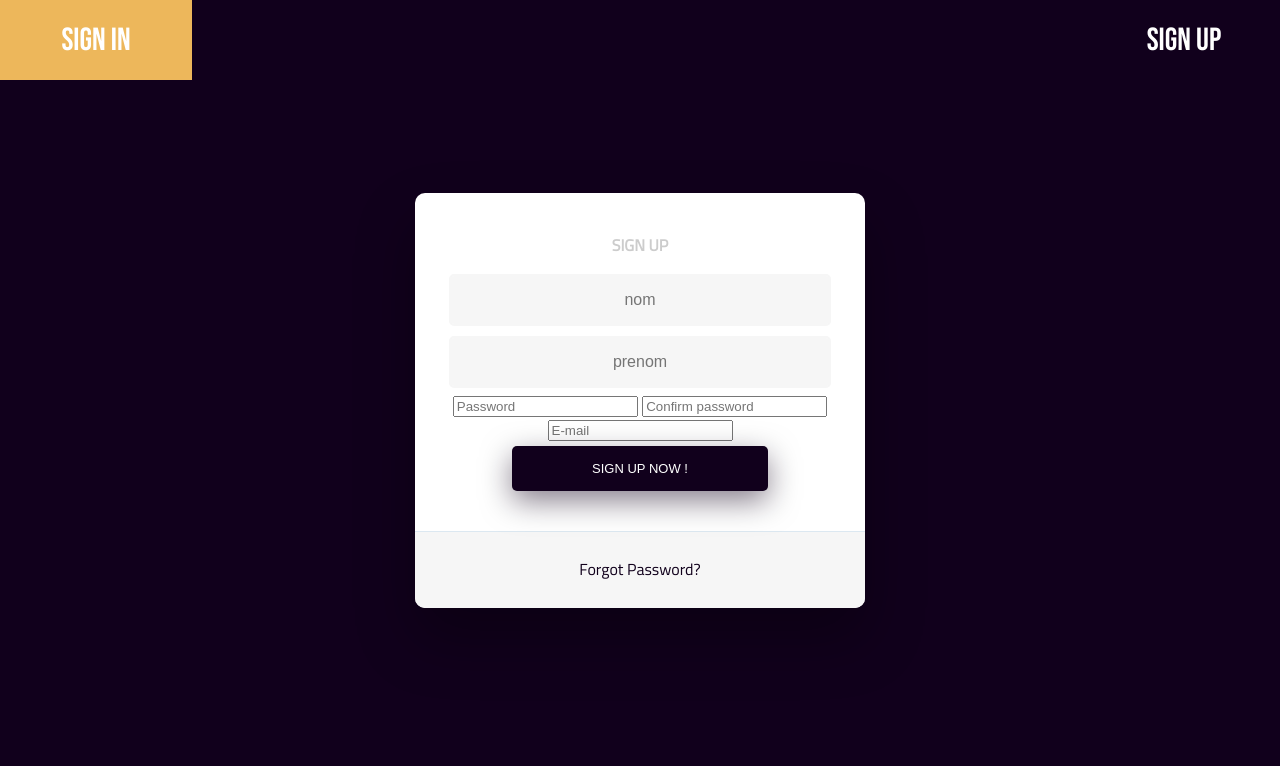
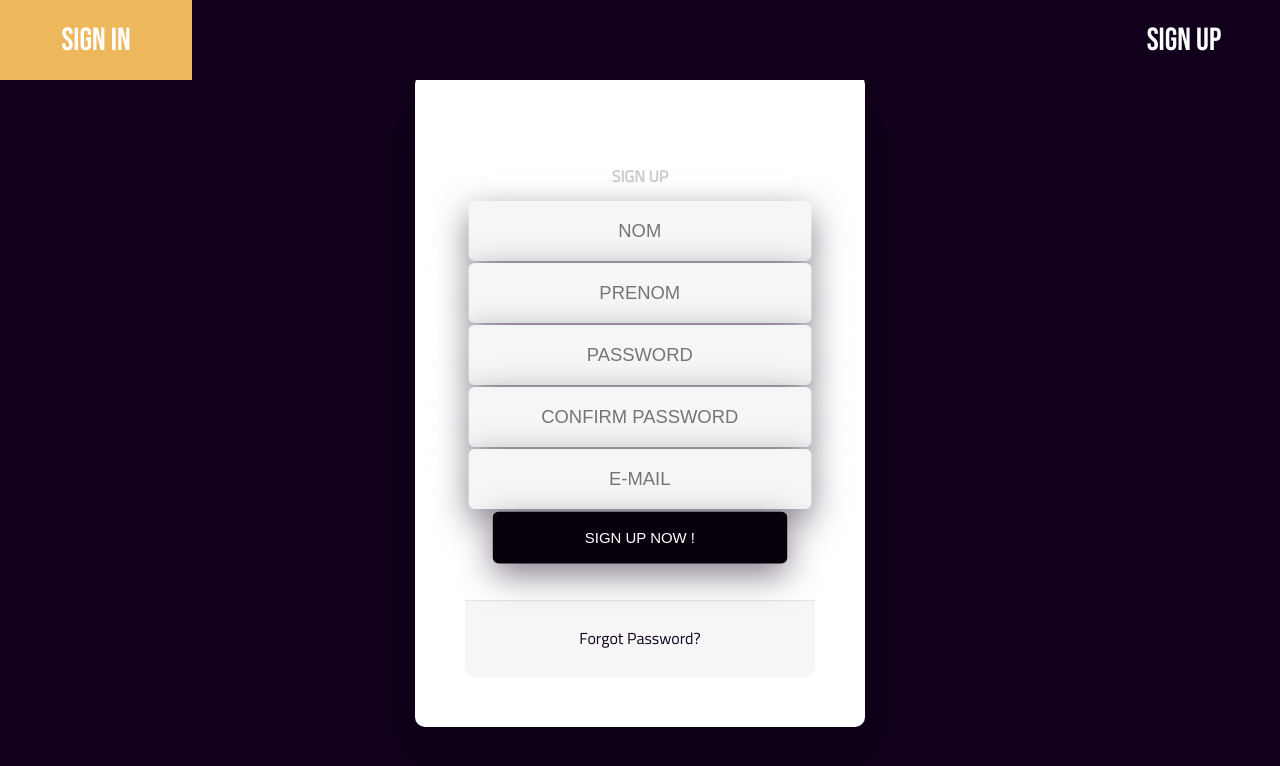
Before and after one commit to Eldryr62570/metropolis, a PHP site: page /signup.php in a window 1280 px wide. Shown: the top 766 px of the page. Run offline with PHP 8.4, Linux system fonts and the light colour scheme.

Commit message:
Template

```diff
--- a/asset/db/getallmovie.php
+++ b/asset/db/getallmovie.php
@@ -6,3 +6,4 @@
 $pdoStat->execute();
 //    Créer un tableau associatif
 $result = $pdoStat->fetchAll(PDO::FETCH_ASSOC);
+?>
--- a/asset/styles/form.css
+++ b/asset/styles/form.css
@@ -84,7 +84,7 @@
   width: 90%;
   max-width: 450px;
   position: relative;
-  padding: 0px;
+  padding: 50px;
   -webkit-box-shadow: 0 30px 60px 0 rgba(0, 0, 0, 0.3);
   box-shadow: 0 30px 60px 0 rgba(0, 0, 0, 0.3);
   text-align: center;
@@ -114,7 +114,10 @@
 
 input[type="button"],
 input[type="submit"],
-input[type="reset"] {
+input[type="reset"],
+input[type="text"],
+input[type="mail"],
+input[type="password"] {
   background-color: #11001c;
   border: none;
   color: white;
@@ -129,6 +132,7 @@
   -webkit-border-radius: 5px 5px 5px 5px;
   border-radius: 5px 5px 5px 5px;
   margin: 5px 20px 40px 20px;
+
   -webkit-transition: all 0.3s ease-in-out;
   -moz-transition: all 0.3s ease-in-out;
   -ms-transition: all 0.3s ease-in-out;
@@ -137,16 +141,22 @@
   cursor: pointer;
 }
 
-input[type="button"]:hover,
-input[type="submit"]:hover,
-input[type="reset"]:hover {
+input[type="button"],
+input[type="submit"],
+input[type="reset"],
+input[type="text"],
+input[type="mail"],
+input[type="password"] {
   background-color: #07000c;
   transform: scale(1.15);
 }
 
 input[type="button"]:active,
 input[type="submit"]:active,
-input[type="reset"]:active {
+input[type="reset"]:active,
+input[type="text"]:active,
+input[type="mail"]:active,
+input[type="password"]:active {
   -moz-transform: scale(0.95);
   -webkit-transform: scale(0.95);
   -o-transform: scale(0.95);
@@ -154,7 +164,11 @@
   transform: scale(0.95);
 }
 
-input[type="text"] {
+input[type="button"],
+input[type="reset"],
+input[type="text"],
+input[type="mail"],
+input[type="password"] {
   background-color: #f6f6f6;
   border: none;
   color: #0d0d0d;
@@ -173,11 +187,6 @@
   transition: all 0.5s ease-in-out;
   -webkit-border-radius: 5px 5px 5px 5px;
   border-radius: 5px 5px 5px 5px;
-}
-
-input[type="text"]:focus {
-  background-color: #fcfcfc;
-  border-bottom: 2px solid #11001c;
 }
 
 input[type="text"]:placeholder {
--- a/asset/styles/style.css
+++ b/asset/styles/style.css
@@ -1279,3 +1279,9 @@
 }
 .movieSynopsis {
 }
+.vidMovie {
+  height: 100vh;
+  display: flex;
+  justify-content: center;
+  align-items: center;
+}
```
Also changed, not shown: asset/db/getonemovie.php (added, +14 -0 lines), home.php (+12 -8 lines), movie.php (+11 -15 lines), asset/db/adduser.php (line endings or trailing spaces), asset/db/deleteTable.php (line endings or trailing spaces).
